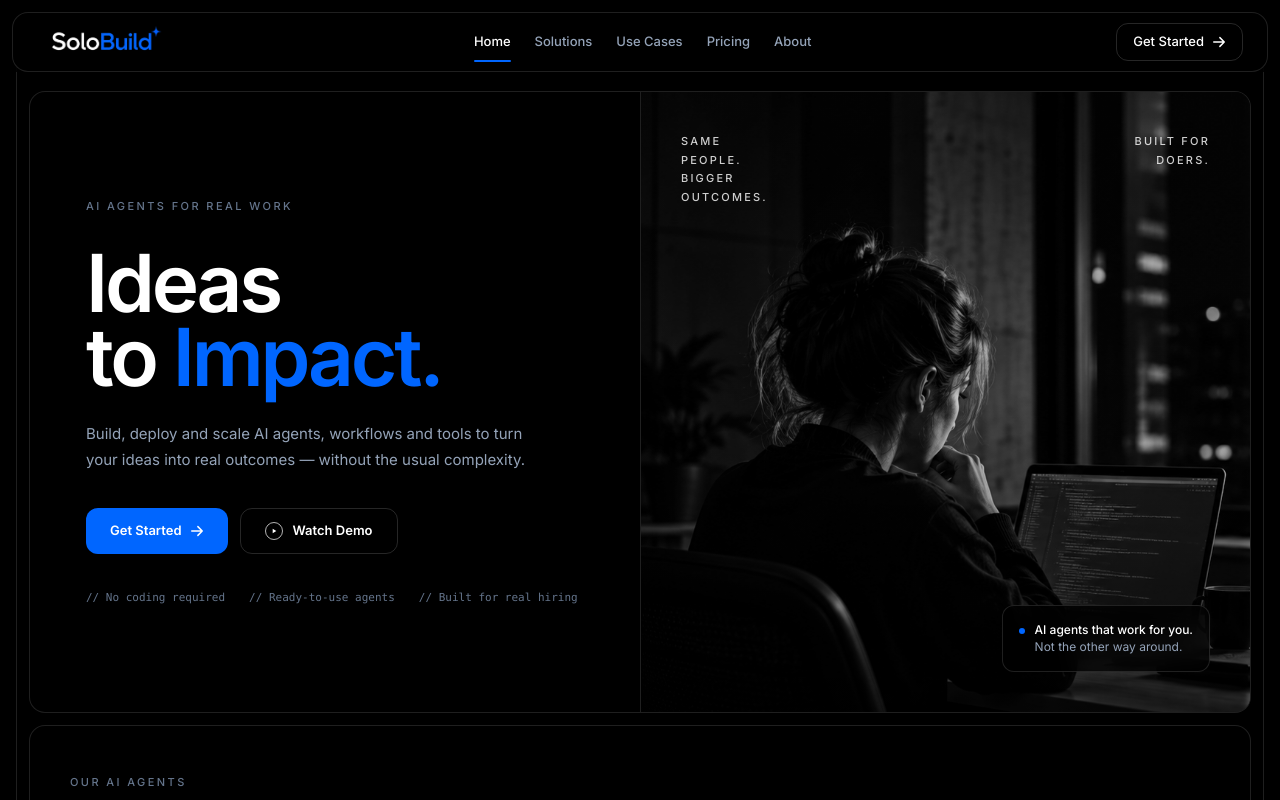
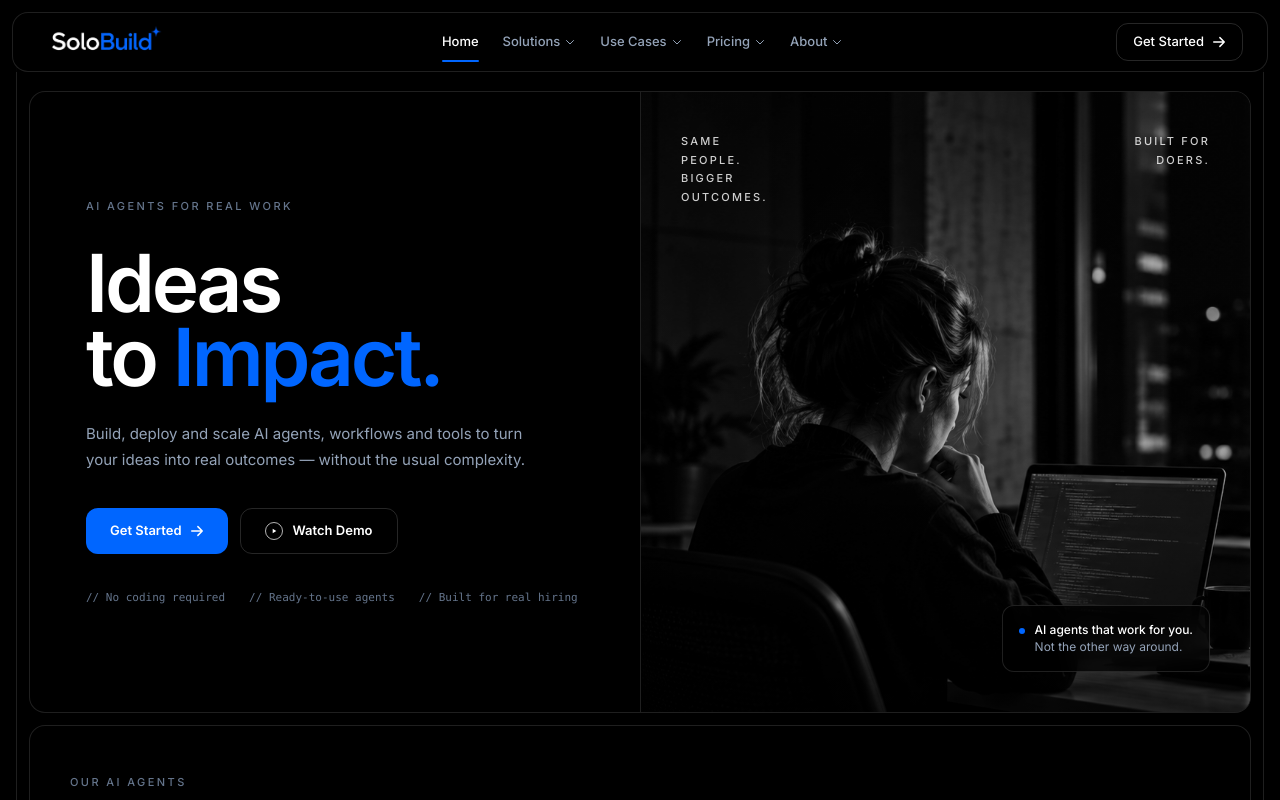
Before and after one commit to Abhishek-wahurwagh/solobuild-frontend-, a Next.js app: page / in a window 1280 px wide. Shown: the top 800 px of the page. Built offline with nearby package versions, Linux system fonts and the light colour scheme.

Commit message:
Fixed Top Bar

```diff
--- a/components/layout/Navbar.tsx
+++ b/components/layout/Navbar.tsx
@@ -226,25 +226,31 @@ export default function Navbar({ framed = false }: { framed?: boolean }) {
       <Logo />
 
       <div className="hidden lg:flex items-center">
+        <Link
+          href="/"
+          className={`relative text-[13px] font-medium px-3 py-2 transition-colors ${
+            isHome ? "text-white" : "text-slate-400 hover:text-white"
+          }`}
+        >
+          Home
+          {isHome && (
+            <span className="absolute left-3 right-3 -bottom-0.5 h-[2px] rounded-full bg-[#0066FF]" />
+          )}
+        </Link>
         {[
-          { label: "Home", href: "/" },
-          { label: "Solutions", href: "/solutions/hiring" },
-          { label: "Use Cases", href: "/solutions/hiring" },
-          { label: "Pricing", href: "/demo" },
-          { label: "About", href: "/company/about" },
+          { label: "Solutions", items: NAV_ITEMS[1].items },
+          { label: "Use Cases", items: NAV_ITEMS[0].items },
+          { label: "Pricing", items: NAV_ITEMS[2].items },
+          { label: "About", items: NAV_ITEMS[4].items },
         ].map((item) => (
-          <Link
+          <NavItem
             key={item.label}
-            href={item.href}
-            className={`relative text-[13px] font-medium px-3 py-2 transition-colors ${
-              item.label === "Home" && isHome ? "text-white" : "text-slate-400 hover:text-white"
-            }`}
-          >
-            {item.label}
-            {item.label === "Home" && isHome && (
-              <span className="absolute left-3 right-3 -bottom-0.5 h-[2px] rounded-full bg-[#0066FF]" />
-            )}
-          </Link>
+            label={item.label}
+            items={item.items}
+            active={activeDropdown === item.label}
+            onOpen={() => handleOpen(item.label)}
+            onClose={handleClose}
+          />
         ))}
       </div>
 
```
